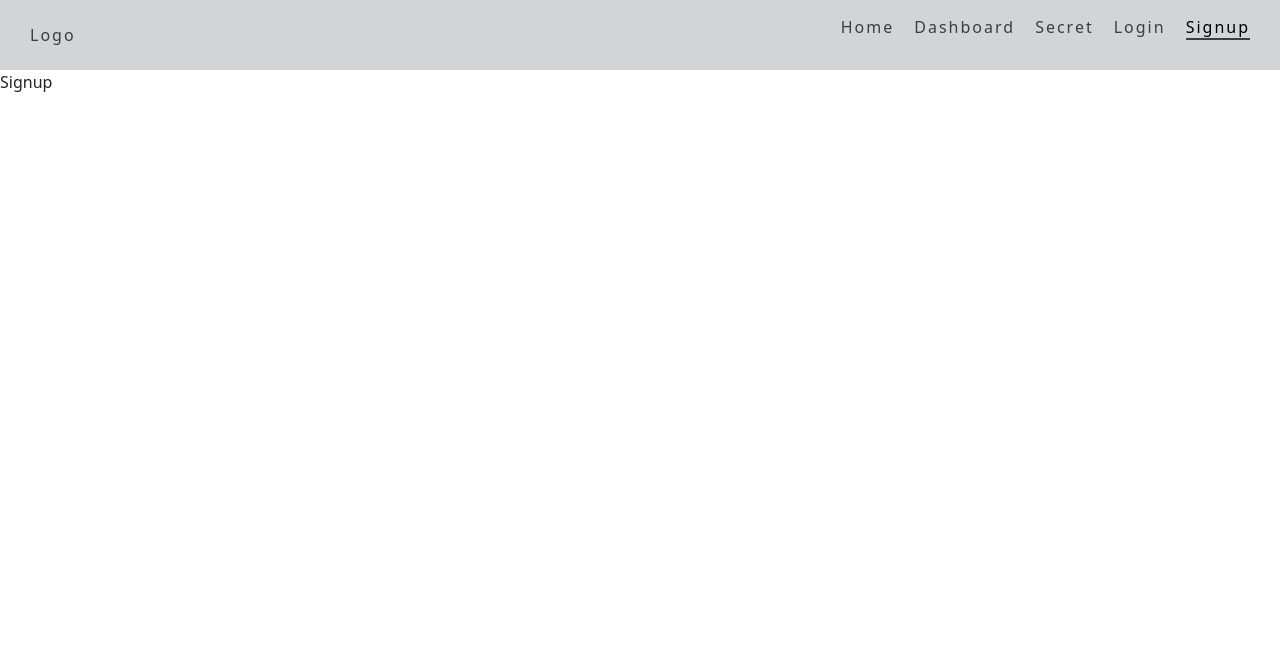
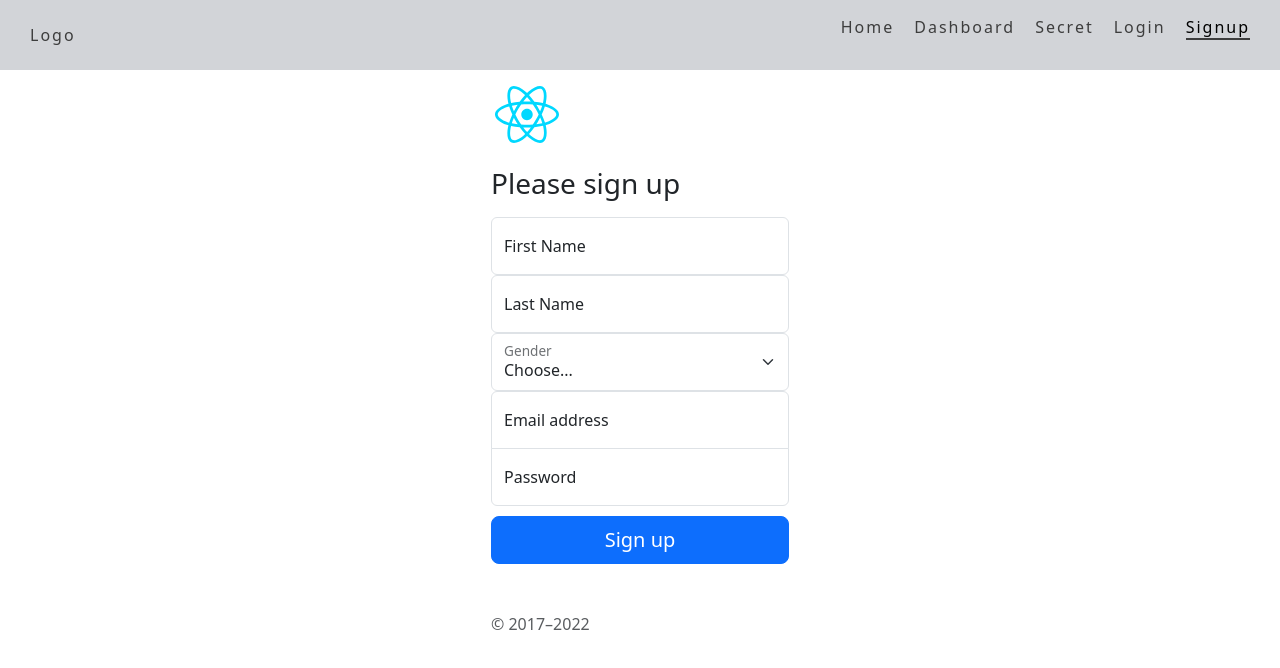
Before and after one commit to warderer/react-avanzado-g28a, a React (Vite) app in the folder 03-react-auth/: page /signup in a window 1280 px wide. Shown: the top 668 px of the page. Built offline with nearby package versions, Linux system fonts and the light colour scheme; the HTML template or start-up script is replaced by a standard one.

Commit message:
Implementacion de react-hook-form

```diff
--- a/03-react-auth/package.json
+++ b/03-react-auth/package.json
@@ -14,6 +14,7 @@
     "bootstrap": "^5.3.2",
     "react": "^18.2.0",
     "react-dom": "^18.2.0",
+    "react-hook-form": "^7.49.3",
     "react-router-dom": "^6.21.3"
   },
   "devDependencies": {
--- a/03-react-auth/src/pages/Login.jsx
+++ b/03-react-auth/src/pages/Login.jsx
@@ -6,7 +6,7 @@
     <main className='form-signin w-100 m-auto'>
       <form>
         <img className='mb-4' src={Logo} alt='Icono de react' width={72} height={57}/>
-        <h1 className='h3 mb-3 fw-normal'>Please sign in</h1>
+        <h1 className='h3 mb-3 fw-normal'>Please login</h1>
 
         <div className='form-floating'>
           <input type='email' className='form-control' id='floatingInput' placeholder='name@example.com'/>
@@ -23,7 +23,7 @@
             Remember me
           </label>
         </div>
-        <button className='btn btn-primary w-100 py-2' type='submit'>Sign in</button>
+        <button className='btn btn-primary w-100 py-2' type='submit'>Login</button>
         <p className='mt-5 mb-3 text-body-secondary'>© 2017–2023</p>
       </form>
     </main>
--- a/03-react-auth/src/pages/Signup.jsx
+++ b/03-react-auth/src/pages/Signup.jsx
@@ -1,8 +1,88 @@
-import React from 'react'
+import { useForm } from 'react-hook-form'
+import Logo from '@/assets/react.svg'
 
 function Signup() {
+  const {
+    register,
+    handleSubmit,
+    watch,
+    formState: { errors },
+  } = useForm()
+
+  const onSubmit = (data) => console.log(data)
+
   return (
-    <div>Signup</div>
+    <main className='form-signin w-100 m-auto'>
+      <form onSubmit={handleSubmit(onSubmit)}>
+        <img className='mb-4' src={Logo} alt='' width='72' height='57' />
+        <h1 className='h3 mb-3 fw-normal'>Please sign up</h1>
+
+        <div className='form-floating'>
+          <input
+            type='text'
+            className='form-control'
+            id='first_name'
+            name='first_name'
+            placeholder='John'
+            {...register('first_name', { required: true })}
+          />
+          <label htmlFor='first_name'>First Name</label>
+        </div>
+
+        <div className='form-floating'>
+          <input
+            type='text'
+            className='form-control'
+            id='last_name'
+            name='last_name'
+            placeholder='Doe'
+            {...register('last_name', { required: true })}
+          />
+          <label htmlFor='last_name'>Last Name</label>
+        </div>
+
+        <div className='form-floating'>
+          <select
+            className='form-select'
+            id='gender'
+            name='gender'
+            {...register('gender', { required: true })}
+          >
+            <option value=''>Choose...</option>
+            <option value='M'>Male</option>
+            <option value='F'>Female</option>
+          </select>
+          <label htmlFor='gender'>Gender</label>
+        </div>
+
+        <div className='form-floating'>
+          <input
+            type='email'
+            className='form-control'
+            id='email'
+            name='email'
+            placeholder='name@example.com'
+            {...register('email', { required: true })}
+          />
+          <label htmlFor='email'>Email address</label>
+        </div>
+
+        <div className='form-floating'>
+          <input
+            type='password'
+            className='form-control'
+            id='password'
+            name='password'
+            placeholder='Password'
+            {...register('password', { required: true })}
+          />
+          <label htmlFor='password'>Password</label>
+        </div>
+
+        <button className='w-100 btn btn-lg btn-primary' type='submit'>Sign up</button>
+        <p className='mt-5 mb-3 text-muted'>© 2017–2022</p>
+      </form>
+    </main>
   )
 }
 
```
